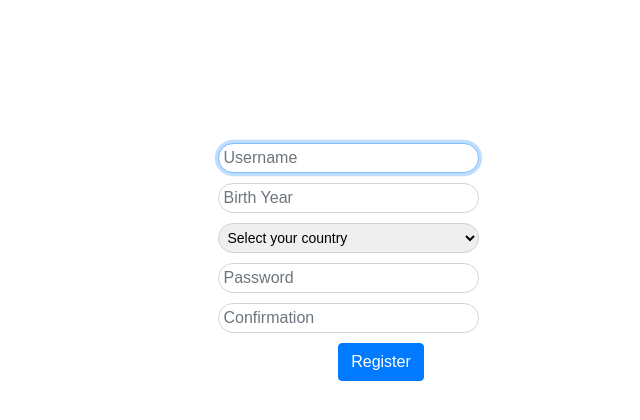
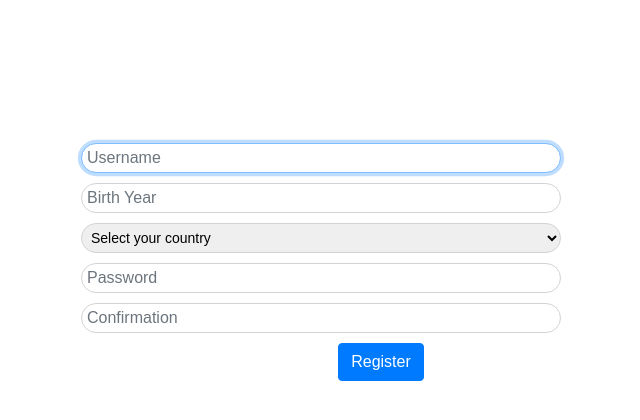
Before and after one commit to peter-sari/my-footprint, a Flask app: page /register in a window 1280 px wide. Shown: the part 63-483 px from the top of the page, without its empty margins (259-899 px from the left). Run offline with Flask 2, Linux system fonts and the light colour scheme; some libraries are stand-ins or nearby versions.

Commit message:
Update styles.css

```diff
--- a/static/styles.css
+++ b/static/styles.css
@@ -79,6 +79,6 @@ input[type="number"] {
 }
 
 form {
-  margin: 0 auto;
-  display: table;
+  text-align: center;
+  margin: auto;
 }
```
